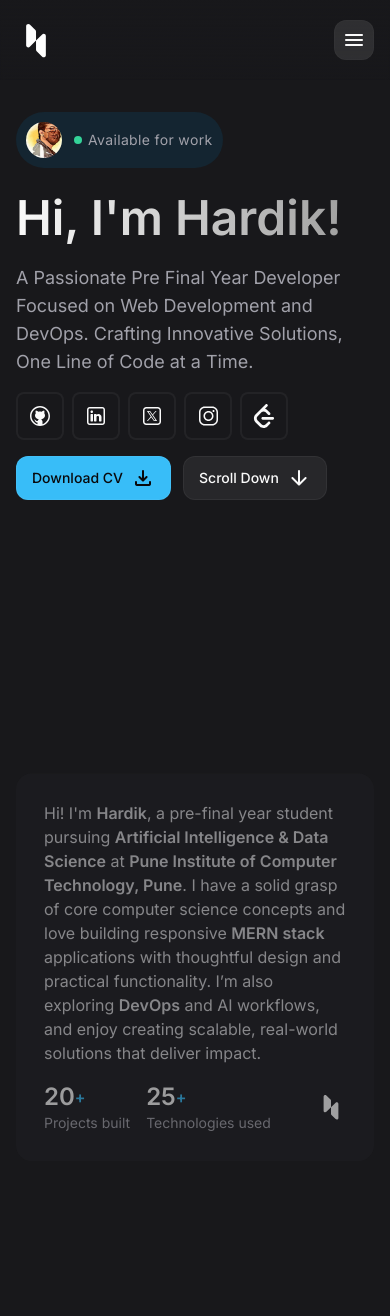
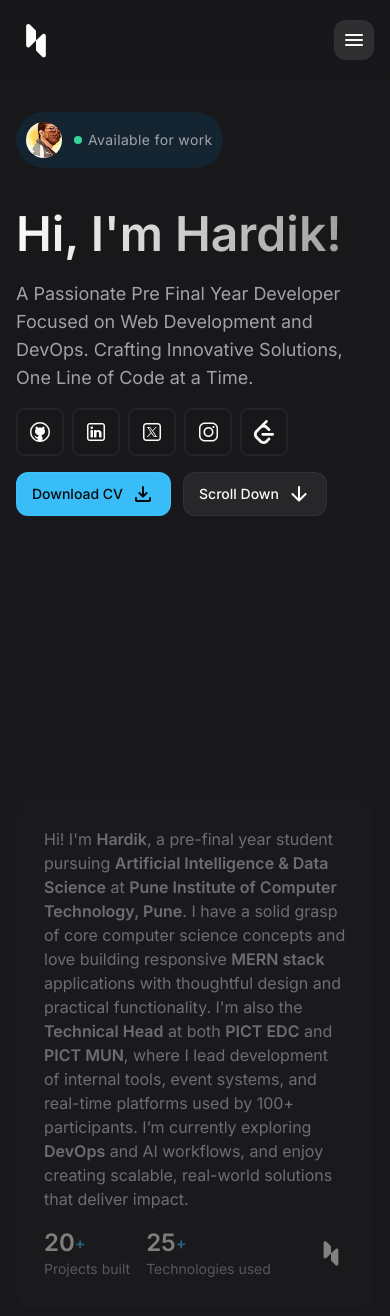
Before and after one commit to TheMercury1229/portfolio-website, a React (Vite) app: page / in a window 390 px wide. Shown: the top 1316 px of the page. Built offline with nearby package versions, Linux system fonts and the light colour scheme.

Commit message:
Enhance About section and improve layout in Hero and SkillCard components

```diff
--- a/src/components/About.jsx
+++ b/src/components/About.jsx
@@ -17,10 +17,18 @@ const About = () => {
           <p className="text-zinc-300 mb-4 md:mb-8 md:text-lg md:max-w-[60ch]">
             Hi! I'm <strong>Hardik</strong>, a pre-final year student pursuing{" "}
             <strong>Artificial Intelligence & Data Science</strong> at{" "}
-            <strong>Pune Institute of Computer Technology, Pune</strong>. I have a solid grasp of core computer science concepts and love building responsive{" "}
-            <strong>MERN stack</strong> applications with thoughtful design and practical functionality. I’m also exploring{" "}
-            <strong>DevOps</strong> and AI workflows, and enjoy creating scalable, real-world solutions that deliver impact.
+            <strong>Pune Institute of Computer Technology, Pune</strong>. I have
+            a solid grasp of core computer science concepts and love building
+            responsive <strong>MERN stack</strong> applications with thoughtful
+            design and practical functionality. I'm also the{" "}
+            <strong>Technical Head</strong> at both <strong>PICT EDC</strong>{" "}
+            and <strong>PICT MUN</strong>, where I lead development of internal
+            tools, event systems, and real-time platforms used by 100+
+            participants. I’m currently exploring <strong>DevOps</strong> and AI
+            workflows, and enjoy creating scalable, real-world solutions that
+            deliver impact.
           </p>
+
           <div className="flex flex-wrap items-center gap-4 md:gap-7">
             {aboutItems.map(({ label, number }, index) => (
               <div key={index}>
--- a/src/components/Hero.jsx
+++ b/src/components/Hero.jsx
@@ -7,7 +7,7 @@ const Hero = () => {
     <section id="home" className="pt-28 lg:pt-28 ">
       <div className="container lg:grid lg:grid-cols-2 items-center lg:gap-10">
         <div>
-          <div className="inline-flex  items-center gap-3 p-2.5 rounded-full bg-sky-800/20 ">
+          <div className="inline-flex items-center gap-3 p-2.5 rounded-full bg-sky-800/20 mb-4">
             <figure className="img-box w-9 h-9 rounded-full">
               <img
                 src="/me.jpg"
@@ -17,13 +17,16 @@ const Hero = () => {
                 className="img-cover"
               />
             </figure>
-            <div className="flex items-center gap-1.5 text-zinc-400 text-sm tracking-wide ">
-              <span className="relative w-2 h-2 rounded-full bg-emerald-400">
-                <span className="absolute inset-0 rounded-full bg-emerald-400 animate-ping"></span>
-              </span>
-              Available for work
+            <div className="flex flex-wrap items-center gap-2">
+              <div className="flex items-center gap-1.5 text-zinc-400 text-sm tracking-wide">
+                <span className="relative w-2 h-2 rounded-full bg-emerald-400">
+                  <span className="absolute inset-0 rounded-full bg-emerald-400 animate-ping"></span>
+                </span>
+                Available for work
+              </div>
             </div>
           </div>
+
           <h2 className="headline-1 max-w-[15ch] sm:max-w-[20ch] lg:max-w-[15ch] mt-5 mb-4 lg:mb-6">
             Hi, I'm Hardik!
           </h2>
--- a/src/components/SkillCard.jsx
+++ b/src/components/SkillCard.jsx
@@ -11,7 +11,7 @@ const SkillCard = ({ imgSrc, label, desc, classes }) => {
       <figure className="bg-zinc-700/50 rounded-lg overflow-hidden size-12 p-2 group-hover:bg-zinc-900 transition-colors">
         <img src={imgSrc} alt={label} width={32} height={32} />
       </figure>
-      <div>
+      <div className="text-center sm:text-left">
         <h3>{label}</h3>
         <p className="text-zinc-400 text-sm hidden sm:block">{desc}</p>
       </div>
```
